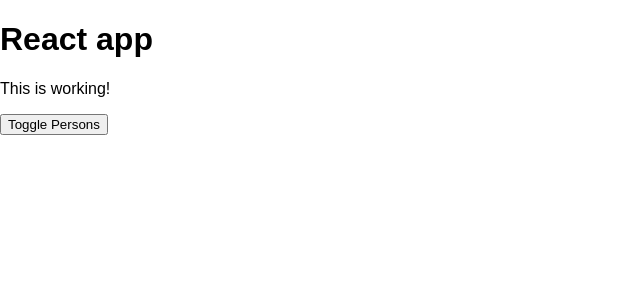
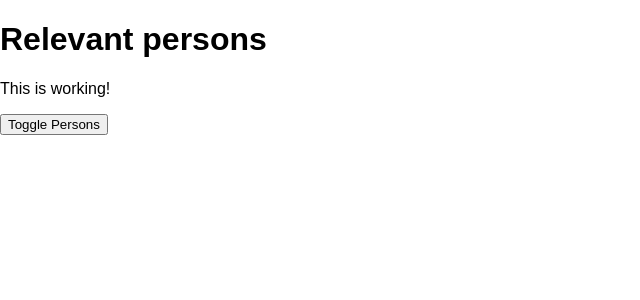
Before and after one commit to Knox316/ReactFirstLesson, a React app in the folder react-complete-guide/: page / in a window 1280 px wide. Shown: the top 300 px of the page, without its empty margins (0-640 px from the left). Built offline with nearby package versions, Linux system fonts and the light colour scheme.

Commit message:
changed the component structure v2

```diff
--- a/react-complete-guide/src/App.js
+++ b/react-complete-guide/src/App.js
@@ -70,6 +70,7 @@
     return (
         <div className = {classes.App} >
         <Cockpit
+          appTitle={this.props.title}
           showPersons={this.state.showPersons}
           persons={this.state.persons}
           clicked={this.togglePersonsHandler} />
--- a/react-complete-guide/src/components/Cockpit/Cockpit.js
+++ b/react-complete-guide/src/components/Cockpit/Cockpit.js
@@ -19,7 +19,7 @@
 
     return(
         <div className={classes.Cockpit}>
-            <h1> React app </h1>
+            <h1> {props.appTitle} </h1>
             <p className={assignedClasses.join(' ')}> This is working! </p>
             <button
             className={btnClass}
--- a/react-complete-guide/src/index.js
+++ b/react-complete-guide/src/index.js
@@ -4,7 +4,7 @@
 import App from './App';
 import * as serviceWorker from './serviceWorker';
 
-ReactDOM.render(<App />, document.getElementById('root'));
+ReactDOM.render(<App title="Relevant persons"/>, document.getElementById('root'));
 
 // If you want your app to work offline and load faster, you can change
 // unregister() to register() below. Note this comes with some pitfalls.
```
